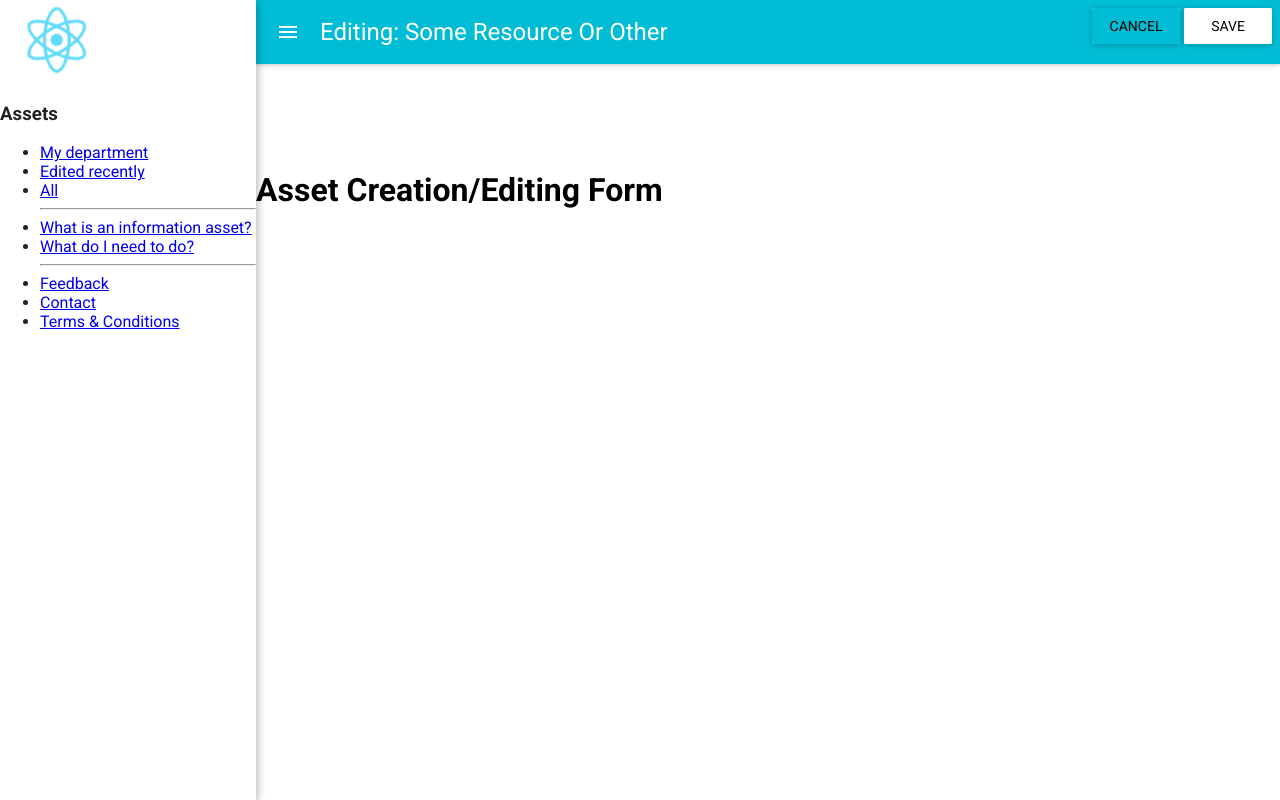
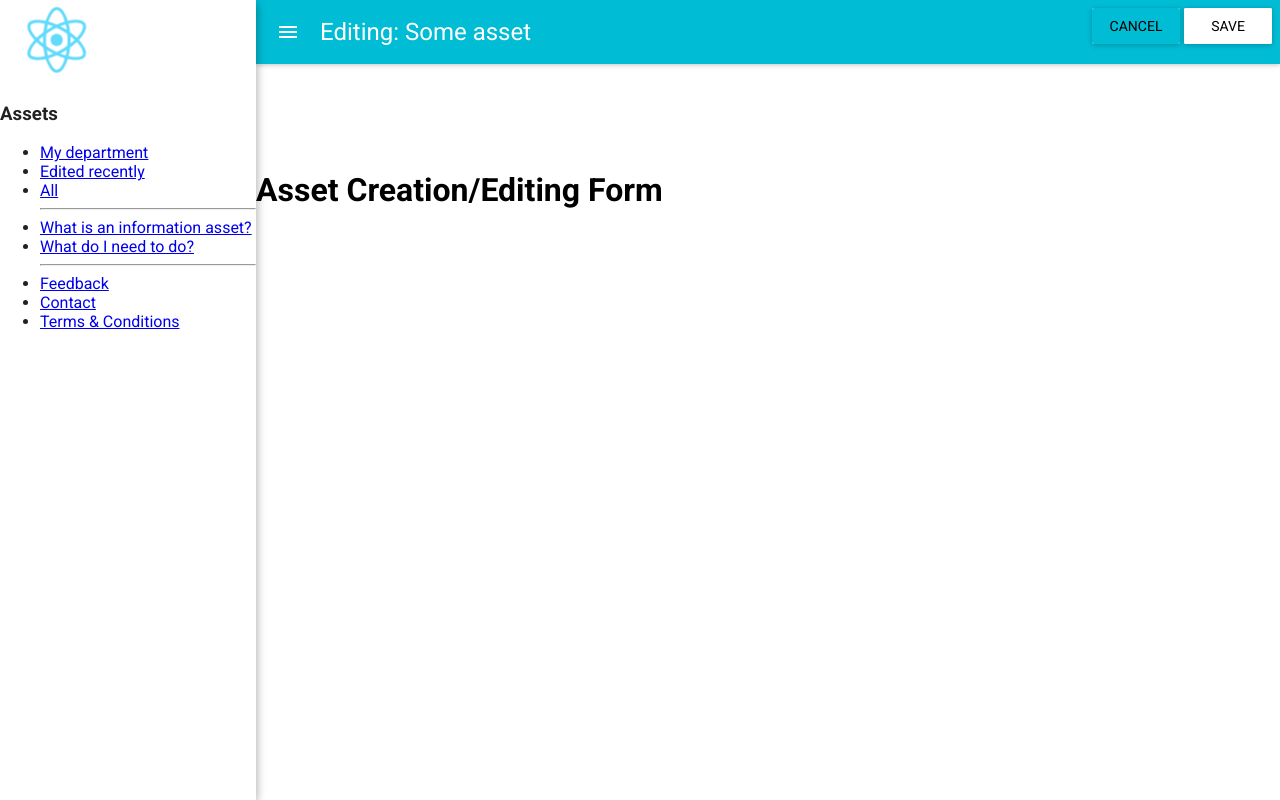
Before and after one commit to uisautomation/iar-frontend, a React (Create React App) app: page /asset/6477365c-ff58-11e7-8be5-0ed5f89f718b in a window 1280 px wide. Built offline with nearby package versions, Linux system fonts and the light colour scheme.

Commit message:
refactor: moved AppBar into respective pages - better modularity

```diff
--- a/src/components/Form.js
+++ b/src/components/Form.js
@@ -1,9 +1,22 @@
 import React from 'react'
+import { Link } from 'react-router-dom'
+import { AppBar, RaisedButton } from 'material-ui';
 import '../style/App.css'
 
-const Form = () => (
-  <div className="App-main">
-    <h1>Asset Creation/Editing Form</h1>
+const Form = ({ match }) => (
+  <div>
+    <div className="App-header">
+      <AppBar title={match.url == '/asset/create' ? 'Create new asset' : 'Editing: Some asset'} iconElementRight={
+        <span>
+          <RaisedButton primary={true} children={<Link className='App-raised-button-link' to="/">Cancel</Link>}/>
+          &nbsp;
+          <RaisedButton children={<Link className='App-raised-button-link' to="/">Save</Link>}/>
+        </span>
+      } />
+    </div>
+    <div className="App-main">
+      <h1>Asset Creation/Editing Form</h1>
+    </div>
   </div>
 );
 
--- a/src/components/Header.js
+++ /dev/null
@@ -1,43 +0,0 @@
-import React from 'react'
-import { Route, Link } from 'react-router-dom'
-import { AppBar, RaisedButton } from 'material-ui'
-import '../style/App.css';
-
-const CANCEL_LINK = <Link className='App-raised-button-link' to="/">Cancel</Link>;
-const SAVE_LINK = <Link className='App-raised-button-link' to="/">Save</Link>;
-const CREATE_LINK = <Link className='App-raised-button-link' to="/asset/create">Create Asset</Link>;
-
-const TITLES = {
-  '/assets/dept': 'Assets: My department',
-  '/assets/edited': 'Assets: Edited recently',
-  '/assets/all': 'Assets: All',
-  '/static/what-is-asset': 'What is an information asset?',
-  '/static/what-i-do': 'What do I need to do?',
-  '/static/feedback': 'Feedback',
-  '/static/contact': 'Contact',
-  '/static/tcs': 'Terms & Conditions',
-  '/asset/create': 'Create new Asset',
-};
-
-const Header = () => {
-  return <div className="App-header">
-    <header>
-      {["/assets/:filter", "/static/:page"].map(path =>
-        <Route path={path}  render={({ match }) => (
-          <AppBar title={TITLES[match.url]} iconElementRight={<RaisedButton children={CREATE_LINK}/>} />
-        )} />
-      )}
-      <Route path="/asset/:asset" render={({ match }) => (
-        <AppBar title={TITLES[match.url] ? TITLES[match.url] : "Editing: Some Resource Or Other"} iconElementRight={
-          <span>
-            <RaisedButton primary={true} children={CANCEL_LINK}/>
-            &nbsp;
-            <RaisedButton children={SAVE_LINK}/>
-          </span>
-        } />
-      )} />
-    </header>
-  </div>
-};
-
-export default Header
--- a/src/components/Main.js
+++ b/src/components/Main.js
@@ -1,18 +1,31 @@
 import React from 'react';
 import { Link } from 'react-router-dom'
 import {
+  AppBar,
+  RaisedButton,
   Table,
   TableBody,
   TableHeader,
   TableHeaderColumn,
   TableRow,
   TableRowColumn,
-} from 'material-ui/Table';
+} from 'material-ui';
 import '../style/App.css';
 
+const TITLES = {
+  '/assets/dept': 'Assets: My department',
+  '/assets/edited': 'Assets: Edited recently',
+  '/assets/all': 'Assets: All',
+};
+
 const Main = ({ match }) => (
+  <div>
+    <div className="App-header">
+      <AppBar title={TITLES[match.url]} iconElementRight={
+        <RaisedButton children={<Link className='App-raised-button-link' to="/asset/create">Create Asset</Link>}/>
+      } />
+    </div>
     <div className="App-main">
-
       <Table selectable={false}>
         <TableHeader displaySelectAll={false}>
           <TableRow>
@@ -46,6 +59,7 @@ const Main = ({ match }) => (
         </TableBody>
       </Table>
     </div>
+  </div>
 );
 
 export default Main;
--- a/src/components/Static.js
+++ b/src/components/Static.js
@@ -1,4 +1,5 @@
 import React from 'react';
+import { AppBar } from 'material-ui';
 import '../style/App.css';
 
 const TITLES = {
@@ -10,8 +11,13 @@ const TITLES = {
 };
 
 const Static = ({ match }) => (
-  <div className="App-main">
-    <h1>{ TITLES[match.url] }</h1>
+  <div>
+    <div className="App-header">
+      <AppBar title={TITLES[match.url]} />
+    </div>
+    <div className="App-main">
+      <h1>Copy for "{ TITLES[match.url] }"</h1>
+    </div>
   </div>
 );
 
--- a/src/containers/App/App.js
+++ b/src/containers/App/App.js
@@ -2,22 +2,19 @@ import React from 'react'
 import { BrowserRouter as Router, Route, Redirect } from 'react-router-dom'
 import MuiThemeProvider from 'material-ui/styles/MuiThemeProvider'
 import Sidebar from '../../components/Sidebar'
-import Header from '../../components/Header'
 import Main from '../../components/Main'
 import Static from '../../components/Static'
 import Form from '../../components/Form'
 import '../../style/App.css'
 
-// FIXME move Header?
 const App = (props) => (
   <Router>
     <MuiThemeProvider>
       <Sidebar />
-      <Header />
       <Route path="/" exact render={() => <Redirect to="/assets/dept"/>} />
-      <Route path="/assets" component={Main} />
+      <Route path="/assets/:filter" component={Main} />
       <Route path="/static/:page" component={Static} />
-      <Route path="/asset" component={Form} />
+      <Route path="/asset/:asset" component={Form} />
     </MuiThemeProvider>
   </Router>
 );
```
Lines whose indentation alone changed are shown as unchanged.
